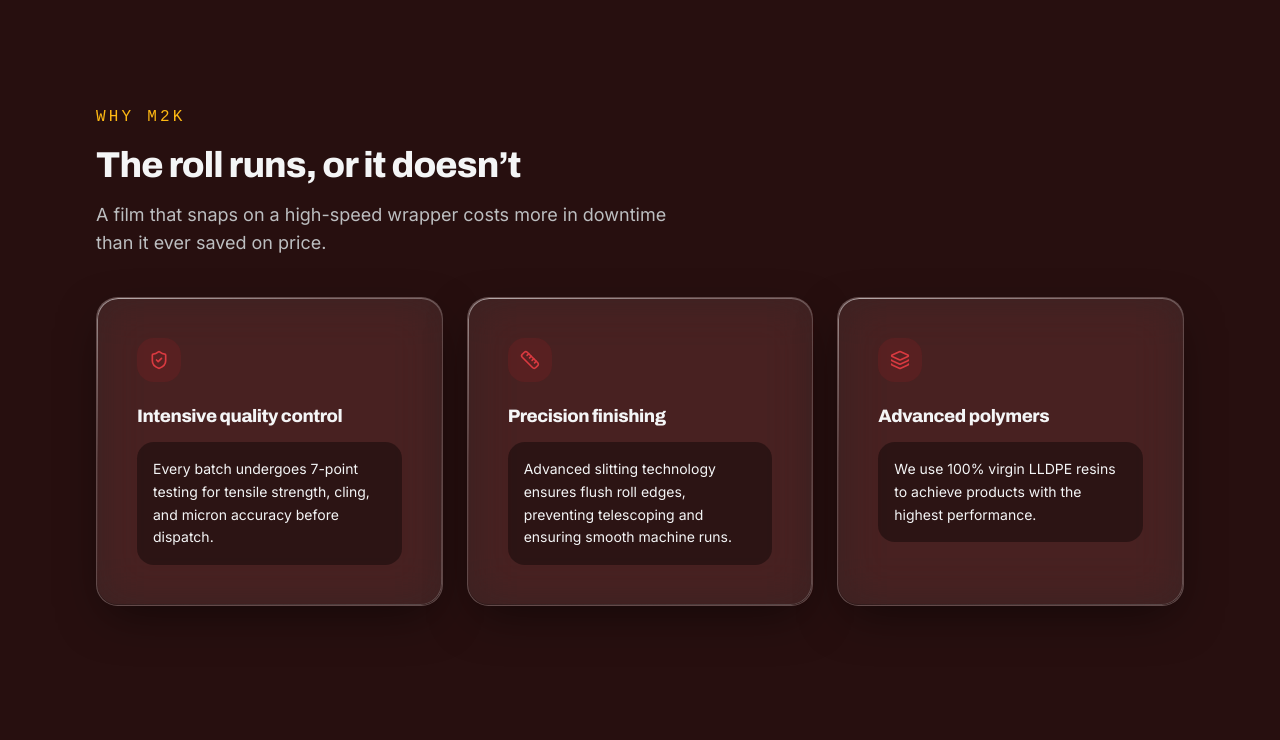
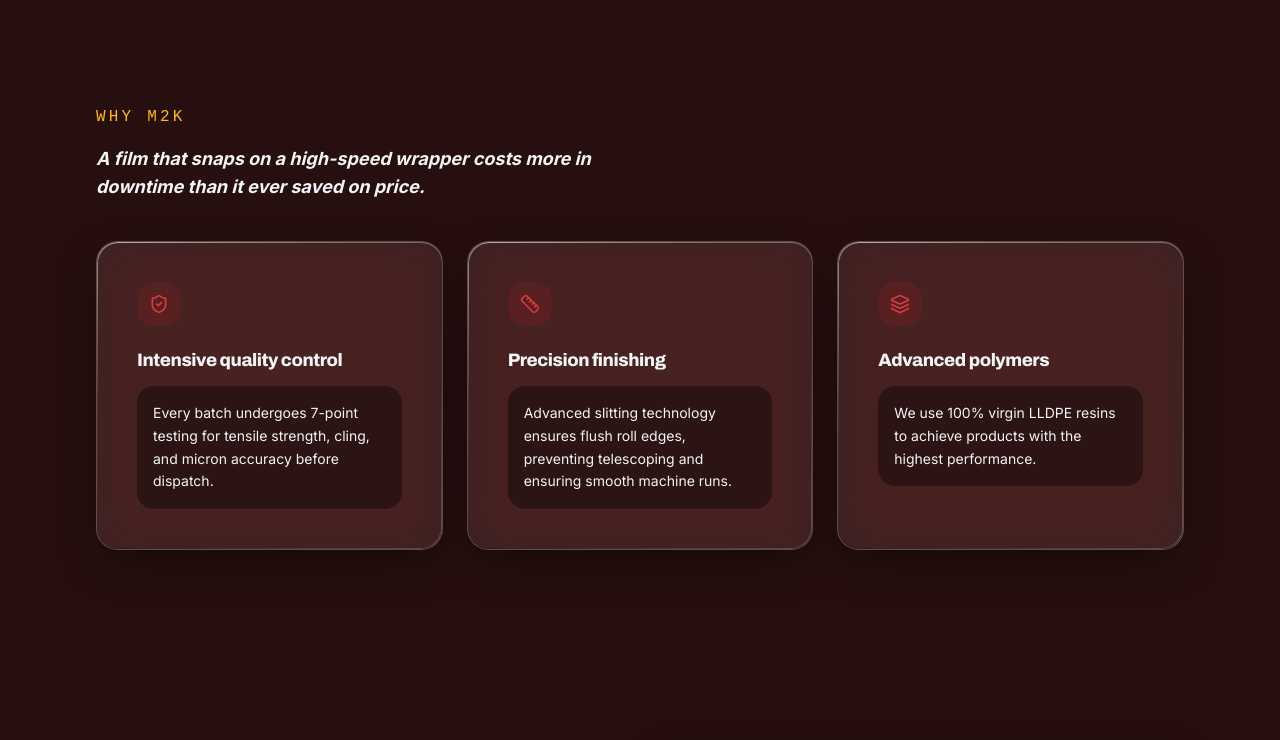
Before and after one commit to Yuvraj-alpha/m2k-landing, a Next.js app: page / in a window 1280 px wide. Shown: the part 2000-2740 px from the top of the page. Built offline with nearby package versions, Linux system fonts and the light colour scheme.

Commit message:
Refactor content

```diff
--- a/src/app/components/why-us-grid.tsx
+++ b/src/app/components/why-us-grid.tsx
@@ -40,10 +40,7 @@
           <p className="text-brand-amber font-mono text-xs sm:text-base 2xl:text-lg tracking-[0.2em] uppercase">
             Why M2K
           </p>
-          <h2 className="mt-4 text-3xl font-extrabold sm:text-4xl">
-            The roll runs, or it doesn&rsquo;t
-          </h2>
-          <p className="text-muted-foreground mt-4 text-lg">
+          <p className="mt-4 font-bold text-lg italic">
             A film that snaps on a high-speed wrapper costs more in downtime
             than it ever saved on price.
           </p>
--- a/src/app/contact/components/contact-details.tsx
+++ b/src/app/contact/components/contact-details.tsx
@@ -28,7 +28,10 @@
 
         <ul className="mt-5 space-y-4 text-sm">
           <li className="flex gap-3">
-            <Phone className="text-brand-lit mt-0.5 size-4 shrink-0" aria-hidden />
+            <Phone
+              className="text-brand-lit mt-0.5 size-4 shrink-0"
+              aria-hidden
+            />
             <div>
               <p className="text-muted-foreground text-xs">Phone</p>
               {siteConfig.phones.map((phone) => (
@@ -62,7 +65,10 @@
           </li>
 
           <li className="flex gap-3">
-            <Mail className="text-brand-lit mt-0.5 size-4 shrink-0" aria-hidden />
+            <Mail
+              className="text-brand-lit mt-0.5 size-4 shrink-0"
+              aria-hidden
+            />
             <div>
               <p className="text-muted-foreground text-xs">Email</p>
               <a
@@ -76,7 +82,7 @@
         </ul>
       </GlassCard>
 
-      <GlassCard size="lg">
+      {/* <GlassCard size="lg">
         <h2 className="text-lg font-extrabold">The works</h2>
         <address className="mt-5 space-y-4 text-sm not-italic">
           <div className="flex gap-3">
@@ -96,12 +102,11 @@
 
           <div className="text-muted-foreground flex gap-3">
             <Clock className="mt-0.5 size-4 shrink-0" aria-hidden />
-            {/* TODO: confirm actual working hours with M2K before launch.
-                Deliberately vague rather than inventing "Mon–Sat 9–6". */}
+
             <span>Please call ahead to arrange a visit.</span>
           </div>
         </address>
-      </GlassCard>
+      </GlassCard> */}
     </div>
   );
 }
--- a/src/components/layout/site-footer.tsx
+++ b/src/components/layout/site-footer.tsx
@@ -19,9 +19,8 @@
             </div>
 
             <p className="text-muted-foreground mt-5 max-w-md text-sm leading-6">
-              {siteConfig.tagline}. Manufacturing stretch films from 100% virgin
-              LLDPE in {siteConfig.address.locality},{" "}
-              {siteConfig.address.region}.
+              Manufacturing stretch films from 100% virgin LLDPE in{" "}
+              {siteConfig.address.locality}, {siteConfig.address.region}.
             </p>
           </div>
 
```
